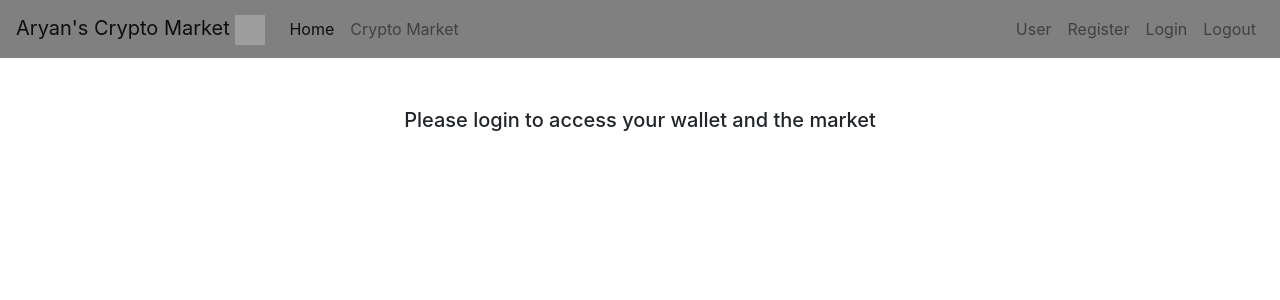
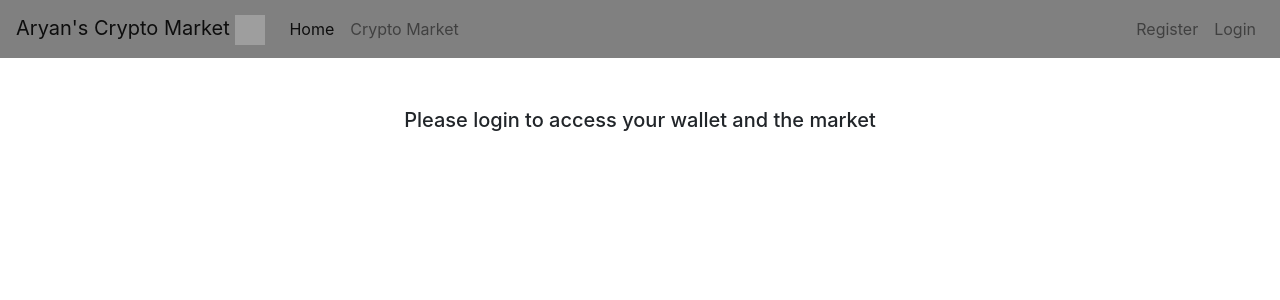
Before and after one commit to Iranpour-Aryan/Crypto-Market, a Flask app: page /login in a window 1280 px wide. Shown: the top 300 px of the page. Run offline with Flask 2, Linux system fonts and the light colour scheme; some libraries are stand-ins or nearby versions; grey boxes are pictures that could not be loaded.

Commit message:
login navbar fix

```diff
--- a/templates/base.html
+++ b/templates/base.html
@@ -23,20 +23,26 @@
           <a class="nav-link" href="{{url_for('market')}}">Crypto Market</a>
         </li>
       </ul>
+      {% if session["username"] %}
       <ul class="navbar-nav">
        <li class="nav-item">
           <a class="nav-link" href = "{{url_for('user')}}">User</a>
         </li>
         <li class="nav-item">
+          <a class="nav-link" href = "{{url_for('logout')}}">Logout</a>
+        </li>
+      </ul>
+
+       {% else %}
+          <ul class="navbar-nav">
+          <li class="nav-item">
           <a class="nav-link" href = "{{url_for('register')}}">Register</a>
         </li>
         <li class="nav-item">
           <a class="nav-link" href = "{{url_for('login')}}">Login</a>
         </li>
-        <li class="nav-item">
-          <a class="nav-link" href = "{{url_for('logout')}}">Logout</a>
-        </li>
-      </ul>
+          </ul>
+       {% endif %}
     </nav>
 
 
```
